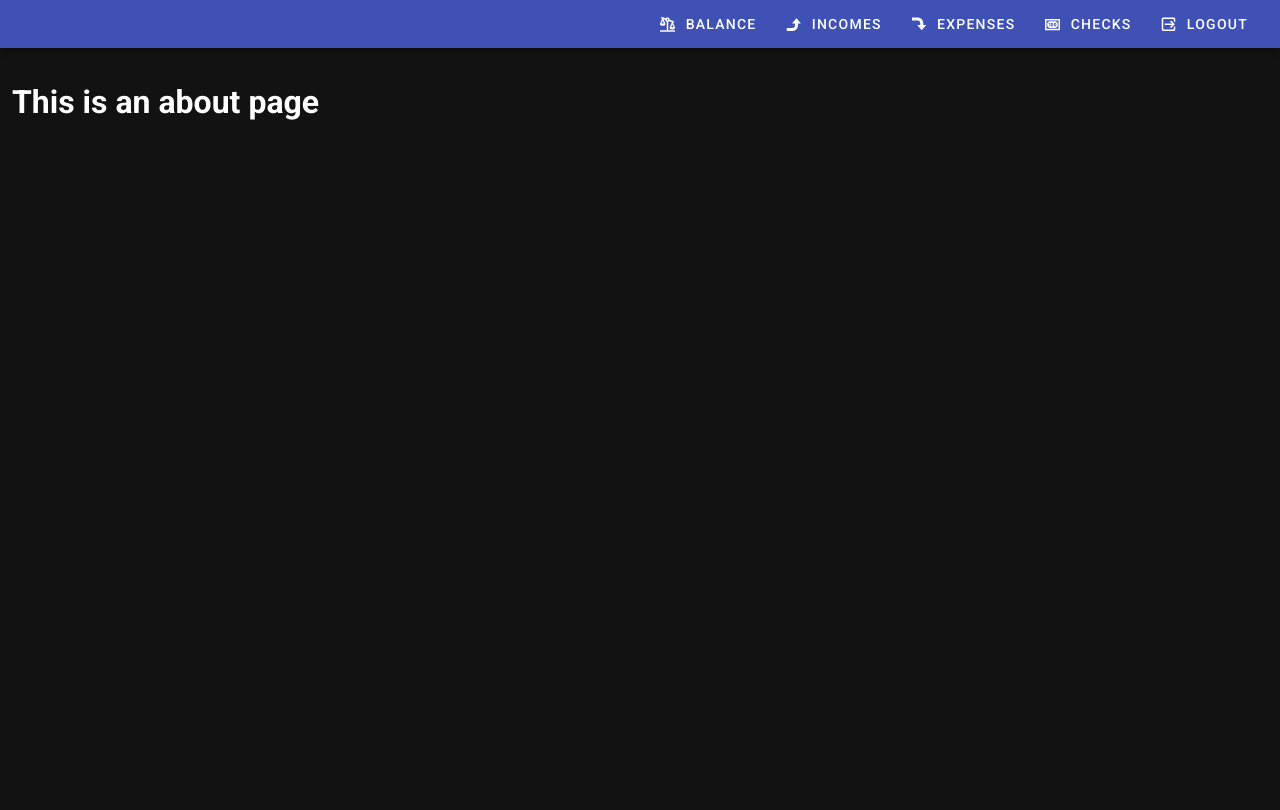
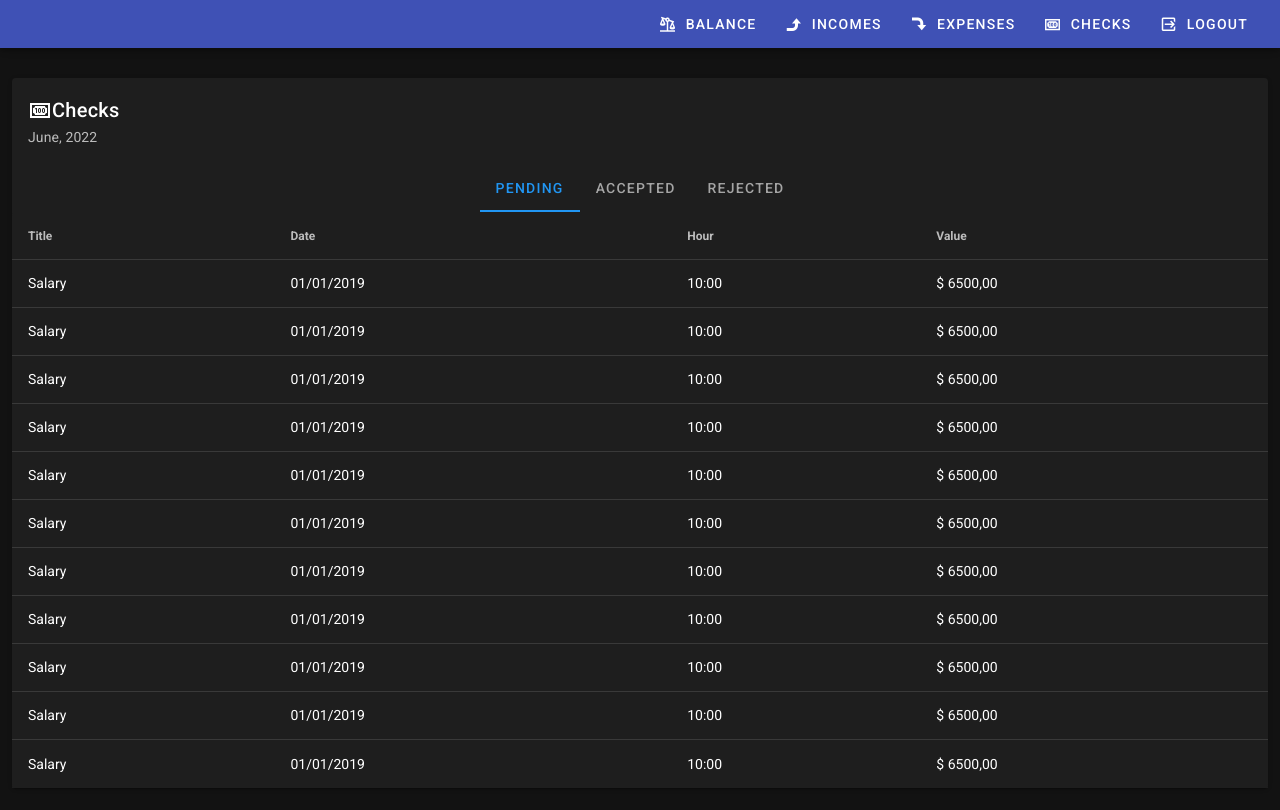
Before and after one commit to lucca257/challenga-turnoverbnb-front, a Vue app: page /checks in a window 1280 px wide. Shown: the top 810 px of the page. Built offline with nearby package versions, Linux system fonts and the light colour scheme.

Commit message:
feature: check page with lists

```diff
--- /dev/null
+++ b/src/components/check/ChecksListComponent.vue
@@ -0,0 +1,215 @@
+<template>
+  <v-card class="mx-auto">
+    <v-card-title>
+      <v-icon>mdi-cash-100</v-icon>
+      Checks
+    </v-card-title>
+    <v-card-subtitle>June, 2022</v-card-subtitle>
+
+    <v-tabs
+        v-model="tab"
+        background-color="transparent"
+        centered
+        dark
+    >
+      <v-tabs-slider></v-tabs-slider>
+
+      <v-tab href="#pending">PENDING</v-tab>
+
+      <v-tab href="#accepted">ACCEPTED</v-tab>
+
+      <v-tab href="#rejected">REJECTED</v-tab>
+
+      <v-tabs-items v-model="tab">
+        <v-tab-item :value="'pending'">
+          <v-card flat>
+            <v-simple-table>
+      <template v-slot:default>
+        <thead>
+        <tr>
+          <th class="text-left">
+            Title
+          </th>
+          <th class="text-left">
+            Date
+          </th>
+          <th class="text-left">
+            Hour
+          </th>
+          <th class="text-left">
+            Value
+          </th>
+        </tr>
+        </thead>
+        <tbody>
+        <tr
+            v-for="item in transactions"
+            :key="item.title"
+        >
+          <td>{{ item.title }}</td>
+          <td>{{ item.date }}</td>
+          <td>{{ item.hour }}</td>
+          <td>{{ item.value }}</td>
+        </tr>
+        </tbody>
+      </template>
+    </v-simple-table>
+          </v-card>
+        </v-tab-item>
+        <v-tab-item :value="'accepted'">
+          <v-card flat>
+            <v-simple-table>
+              <template v-slot:default>
+                <thead>
+                <tr>
+                  <th class="text-left">
+                    Title
+                  </th>
+                  <th class="text-left">
+                    Date
+                  </th>
+                  <th class="text-left">
+                    Hour
+                  </th>
+                  <th class="text-left">
+                    Value
+                  </th>
+                </tr>
+                </thead>
+                <tbody>
+                <tr
+                    v-for="item in transactions"
+                    :key="item.title"
+                >
+                  <td>{{ item.title }}</td>
+                  <td>{{ item.date }}</td>
+                  <td>{{ item.hour }}</td>
+                  <td>{{ item.value }}</td>
+                </tr>
+                </tbody>
+              </template>
+            </v-simple-table>
+          </v-card>
+        </v-tab-item>
+        <v-tab-item :value="'rejected'">
+          <v-card flat>
+            <v-simple-table>
+      <template v-slot:default>
+        <thead>
+        <tr>
+          <th class="text-left">
+            Title
+          </th>
+          <th class="text-left">
+            Date
+          </th>
+          <th class="text-left">
+            Hour
+          </th>
+          <th class="text-left">
+            Value
+          </th>
+        </tr>
+        </thead>
+        <tbody>
+        <tr
+            v-for="item in transactions"
+            :key="item.title"
+        >
+          <td>{{ item.title }}</td>
+          <td>{{ item.date }}</td>
+          <td>{{ item.hour }}</td>
+          <td>{{ item.value }}</td>
+        </tr>
+        </tbody>
+      </template>
+    </v-simple-table>
+          </v-card>
+        </v-tab-item>
+      </v-tabs-items>
+    </v-tabs>
+  </v-card>
+</template>
+
+<script>
+export default {
+  name: "CheckListComponent",
+  data () {
+    return {
+      tab: null,
+      transactions : [
+        {
+          title: 'Salary',
+          date: '01/01/2019',
+          hour: '10:00',
+          value: '$ 6500,00'
+        },
+        {
+          title: 'Salary',
+          date: '01/01/2019',
+          hour: '10:00',
+          value: '$ 6500,00'
+        },
+        {
+          title: 'Salary',
+          date: '01/01/2019',
+          hour: '10:00',
+          value: '$ 6500,00'
+        },
+        {
+          title: 'Salary',
+          date: '01/01/2019',
+          hour: '10:00',
+          value: '$ 6500,00'
+        },
+        {
+          title: 'Salary',
+          date: '01/01/2019',
+          hour: '10:00',
+          value: '$ 6500,00'
+        },
+        {
+          title: 'Salary',
+          date: '01/01/2019',
+          hour: '10:00',
+          value: '$ 6500,00'
+        },
+        {
+          title: 'Salary',
+          date: '01/01/2019',
+          hour: '10:00',
+          value: '$ 6500,00'
+        },
+        {
+          title: 'Salary',
+          date: '01/01/2019',
+          hour: '10:00',
+          value: '$ 6500,00'
+        },
+        {
+          title: 'Salary',
+          date: '01/01/2019',
+          hour: '10:00',
+          value: '$ 6500,00'
+        },
+        {
+          title: 'Salary',
+          date: '01/01/2019',
+          hour: '10:00',
+          value: '$ 6500,00'
+        },
+        {
+          title: 'Salary',
+          date: '01/01/2019',
+          hour: '10:00',
+          value: '$ 6500,00'
+        }
+      ],
+    }
+  },
+}
+</script>
+
+<style scoped>
+
+</style>
--- a/src/router/index.js
+++ b/src/router/index.js
@@ -23,7 +23,7 @@ const routes = [
   {
     path: '/checks',
     name: 'checks',
-    component: () => import('../views/AboutView.vue')
+    component: () => import('../views/CheckPage.vue')
   },
   {
     path: '/login',
--- a/src/views/AboutView.vue
+++ /dev/null
@@ -1,5 +0,0 @@
-<template>
-  <div class="about">
-    <h1>This is an about page</h1>
-  </div>
-</template>
--- /dev/null
+++ b/src/views/CheckPage.vue
@@ -0,0 +1,22 @@
+<template>
+  <div class="justify-center" v-if="depositCheck">
+    <CheckList />
+  </div>
+  <div class="justify-center" v-else>
+    <CheckList />
+  </div>
+</template>
+
+<script>
+export default {
+  name: "CheckPage",
+  components: {
+    'CheckList': () => import('@/components/check/ChecksListComponent'),
+  },
+  data () {
+    return {
+      depositCheck: false
+    }
+  },
+}
+</script>
```
